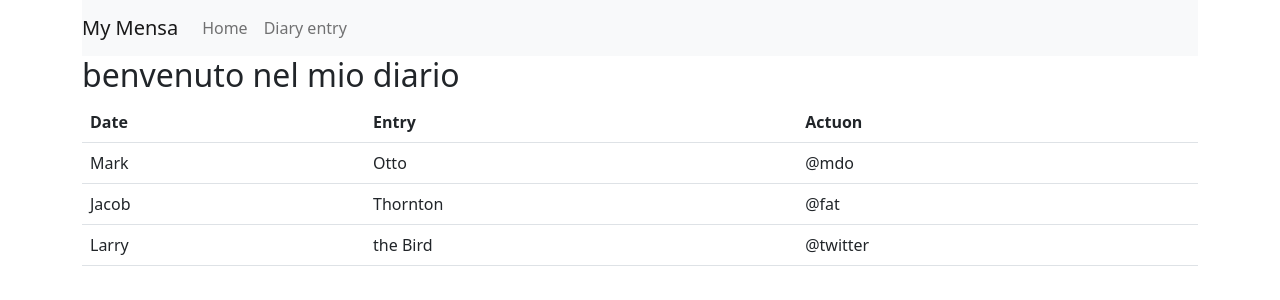
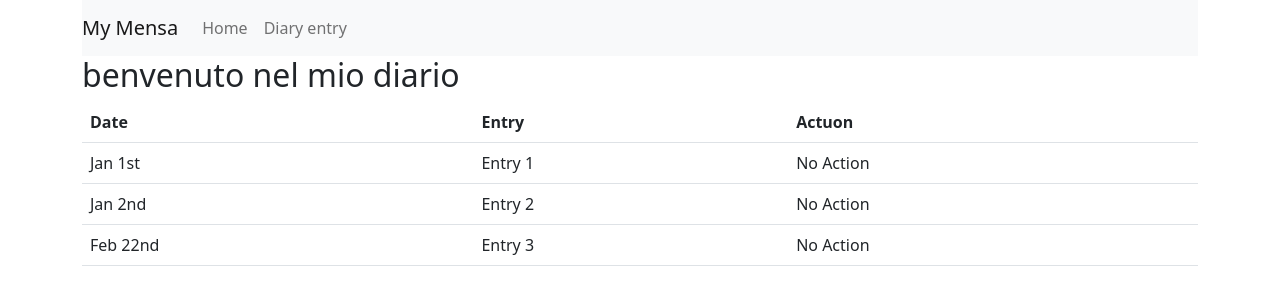
Before and after one commit to SgruntJs/mean, an Angular app: page / in a window 1280 px wide. Shown: the top 300 px of the page. Built offline with nearby package versions, Linux system fonts and the light colour scheme.

Commit message:
add service  for diary

```diff
--- a/src/app/components/diary/diary.component.html
+++ b/src/app/components/diary/diary.component.html
@@ -9,22 +9,12 @@
       </tr>
     </thead>
     <tbody>
-      <tr>
+      <tr *ngFor="let diary of diaryEntries">
 
-        <td>Mark</td>
-        <td>Otto</td>
-        <td>@mdo</td>
+        <td>{{diary.date}}</td>
+        <td>{{diary.entry}}</td>
+        <td>No Action</td>
       </tr>
-      <tr>
-       <td>Jacob</td>
-        <td>Thornton</td>
-        <td>@fat</td>
-      </tr>
-      <tr>
 
-        <td>Larry</td>
-        <td>the Bird</td>
-        <td>@twitter</td>
-      </tr>
     </tbody>
   </table>
--- a/src/app/components/diary/diary.component.ts
+++ b/src/app/components/diary/diary.component.ts
@@ -1,4 +1,6 @@
 import { Component, OnInit } from '@angular/core';
+import { DiaryDataService } from 'src/app/shared/diary-data.service';
+import { DiaryEntry } from 'src/app/shared/diary-entry.model';
 
 @Component({
   selector: 'app-diary',
@@ -7,9 +9,12 @@ import { Component, OnInit } from '@angular/core';
 })
 export class DiaryComponent implements OnInit {
 
-  constructor() { }
+  diaryEntries!: DiaryEntry[];
+
+  constructor(private diaryStrv: DiaryDataService) { }
 
   ngOnInit(): void {
+    this.diaryEntries = this.diaryStrv.diaryEntry;
   }
 
 }
--- /dev/null
+++ b/src/app/shared/diary-data.service.ts
@@ -0,0 +1,16 @@
+import { Injectable } from '@angular/core';
+import { DiaryEntry } from './diary-entry.model';
+
+@Injectable({
+  providedIn: 'root'
+})
+export class DiaryDataService {
+
+  constructor() { }
+
+  diaryEntry: DiaryEntry[] = [
+    new DiaryEntry("Jan 1st", "Entry 1"),
+    new DiaryEntry("Jan 2nd", "Entry 2"),
+    new DiaryEntry("Feb 22nd", "Entry 3"),
+  ]
+}
--- /dev/null
+++ b/src/app/shared/diary-entry.model.ts
@@ -0,0 +1,5 @@
+export class DiaryEntry {
+    constructor(public date: string, public entry: string) {
+
+    }
+}
```
Also changed, not shown: 1 other file (tests, documents, lock files or other folders).
